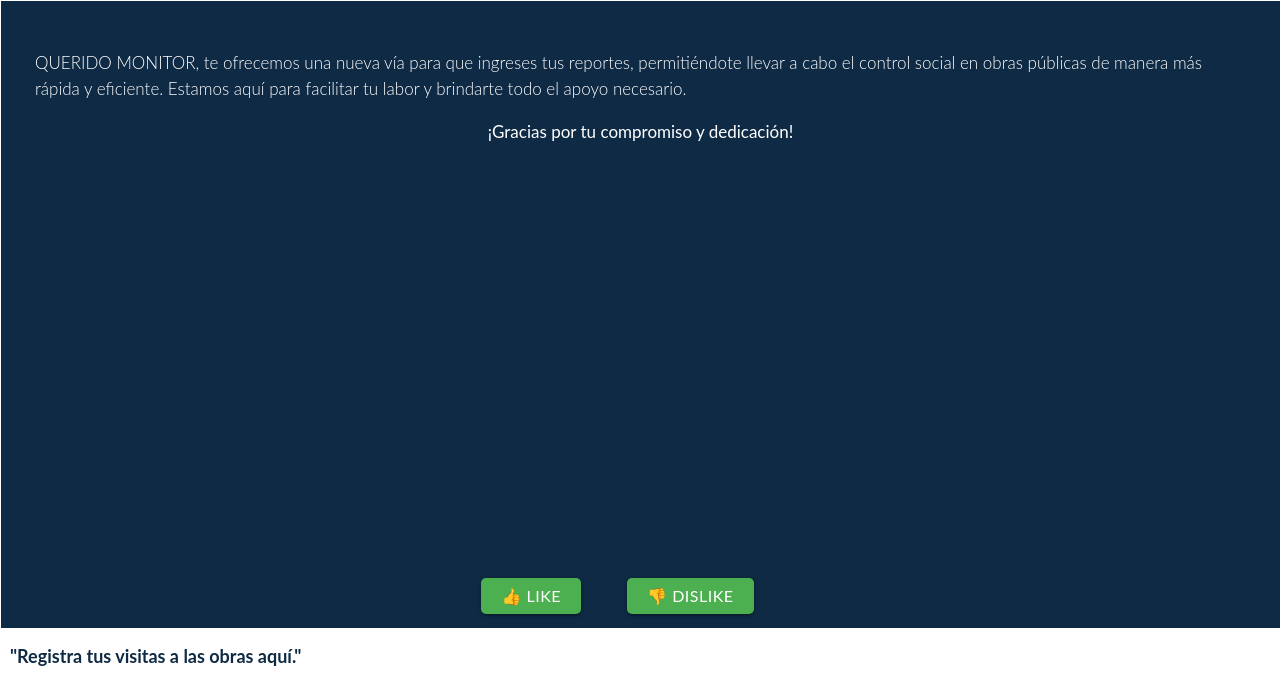
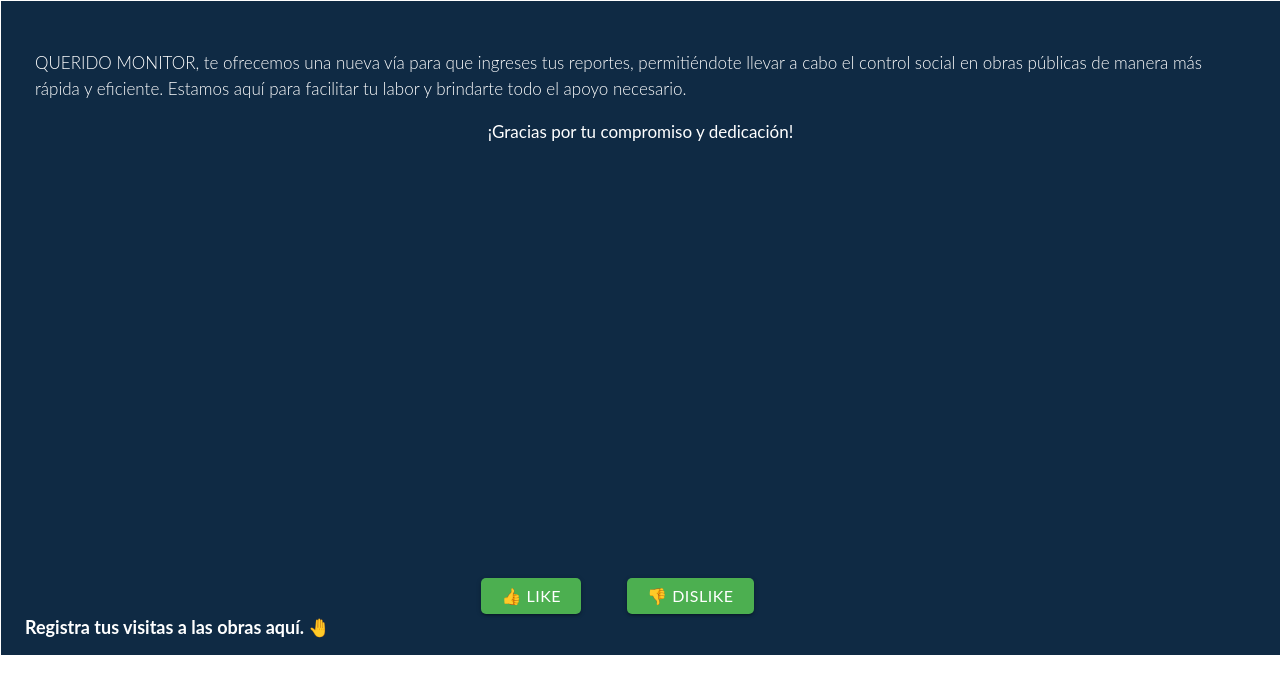
Before and after one commit to LadyDi3103/SPAcontraloria, a website: page src/indexMonitor.html in a window 1280 px wide. Shown: the part 161-841 px from the top of the page. After the commit the page ends 816 px from the top, so only its background shows below. Drawn offline with nearby package versions, Linux system fonts and the light colour scheme; some packages are replaced by stand-ins of ours; no server answers.

Commit message:
Vista de monitor ok

```diff
--- a/src/indexMonitor.html
+++ b/src/indexMonitor.html
@@ -71,9 +71,11 @@
                 <span id="dislikeCount" class="count"></span>
             </div>
 
-        </div>
 
-        <a href="formulario.html">"Registra tus visitas a las obras aquí."</a>
+
+            <a href="#" class="hand-link">
+                Registra tus visitas a las obras aquí.
+              </a>
 
     </section>
 
@@ -81,6 +83,7 @@
     <script src="scriptMonitor.js"></script>
     <script async defer
         src="https://maps.googleapis.com/maps/api/js?key=AIzaSyAlvfefKeN9mncSrbhl0iO_shw0miCeF_8"></script>
-</body>
+    </div>
+    </body>
 
 </html>
--- a/src/styleMonitor.css
+++ b/src/styleMonitor.css
@@ -133,30 +133,50 @@ select {
   margin-top: 18px;
 }
 
-/* Estilos para el enlace */
-a {
-  color: #0F2A44;
+/* Estilos para el enlace con la manito */
+.hand-link {
+  color: white;
   padding: 10px;
   text-decoration: none;
   font-size: 18px;
   font-weight: bold;
   transition: color 0.3s ease-in-out;
   cursor: pointer;
+  position: relative;
 }
 
 /* Cambia el color cuando el enlace está en estado hover (ratón encima) */
-a:hover {
+.hand-link:hover {
   color: #0056b3;
 }
 
 /* Cambia el color cuando el enlace está en estado activo (haciendo clic) */
-a:active {
+.hand-link:active {
   color: #003366;
 }
 
 /* Cambia el color cuando el enlace ha sido visitado */
-a:visited {
+.hand-link:visited {
   color: #6600cc;
+}
+
+/* Agrega movimiento a la manito */
+.hand-link::after {
+  content: ' 🤚';
+  display: inline-block;
+  animation: waving 1s infinite;
+}
+
+@keyframes waving {
+  0%, 100% {
+    transform: rotate(0deg);
+  }
+  25%, 75% {
+    transform: rotate(20deg);
+  }
+  50% {
+    transform: rotate(-20deg);
+  }
 }
 
 .img-person{
```
